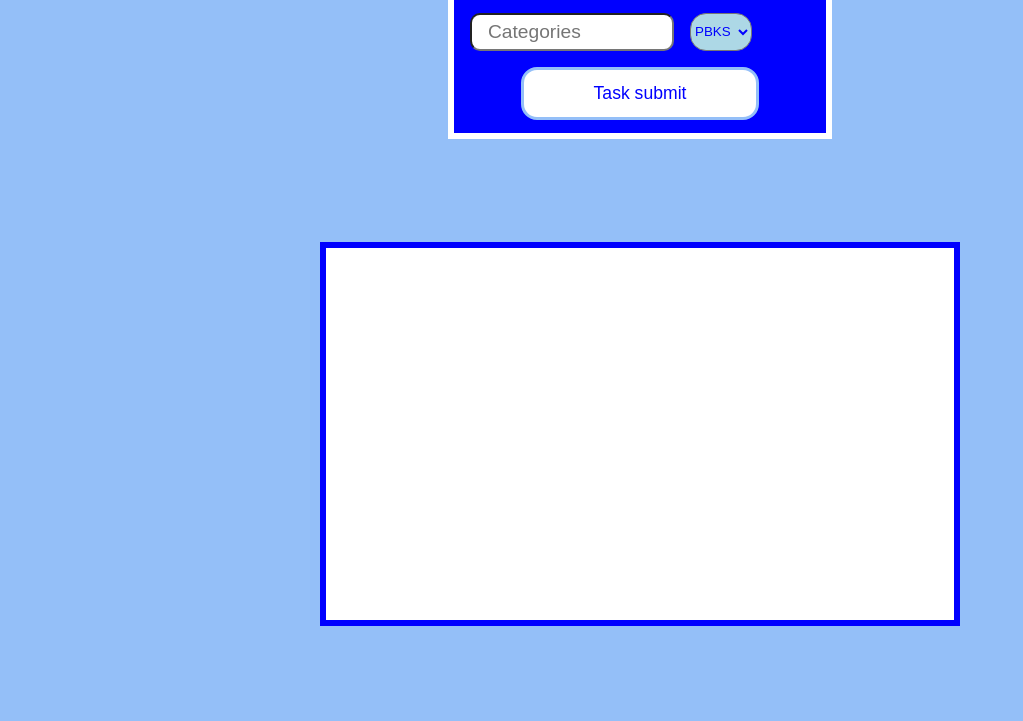
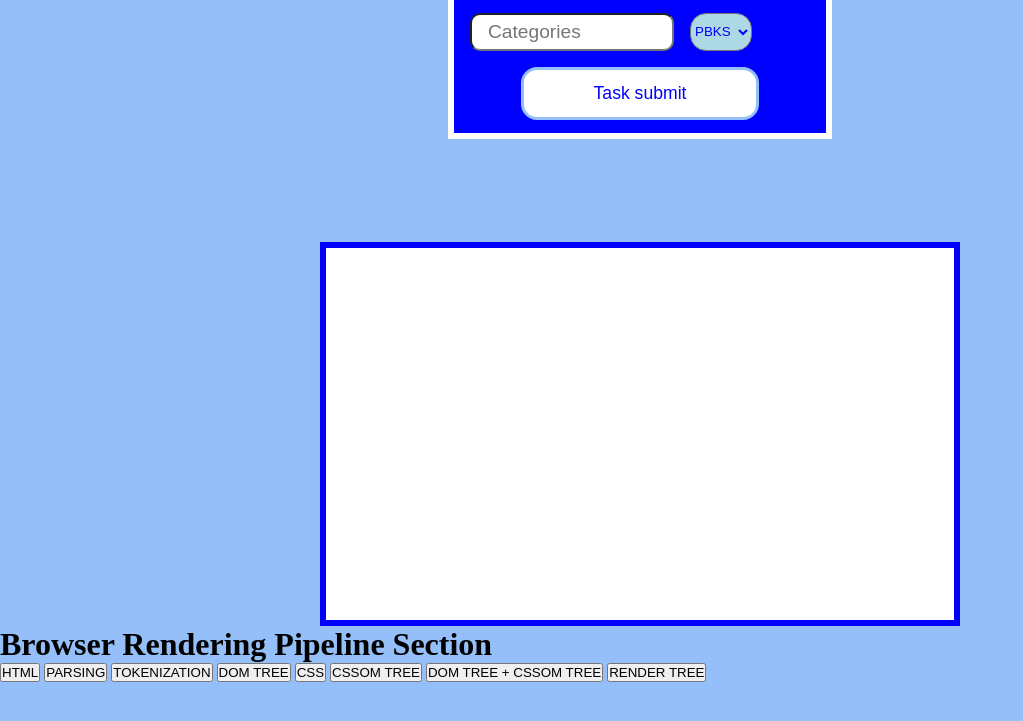
Before and after one commit to daljeetkaur092005-sudo/Dom-property, a plain HTML site: page index.html in a window 1280 px wide. Shown: the part 283-1004 px from the top of the page, without its empty margins (0-1023 px from the left). Drawn offline with Linux system fonts and the light colour scheme.

Commit message:
Enhance index.html with Browser Rendering Pipeline section
Added a new section for Browser Rendering Pipeline with buttons for various stages.

```diff
--- a/index.html
+++ b/index.html
@@ -24,58 +24,29 @@
 <option>LSG</option>
 <option>DELHI</option>
 </select></div>
-
 </div>
-
-
-
 <div class="parent">
-
-
-
-
-
-
-
-
-
-
-
-
 </div>
-
-
-
-
-
-
-
-
-
-
-
-
-
+<div>
+<h1 class="browser">Browser Rendering Pipeline Section</h1>
+<div class="sameall">
+<button class="same">HTML</button>
+<i class="ri-arrow-right-line"></i>
+<button class="same">PARSING</button>
+<i class="ri-arrow-right-line"></i>
+<button class="same">TOKENIZATION</button>
+<i class="ri-arrow-right-line"></i>
+<button class="same">DOM TREE</button>
+<i class="ri-arrow-right-line"></i>
+<button class="same">CSS</button>
+<i class="ri-arrow-right-line"></i>
+<button class="same">CSSOM TREE</button>
+<i class="ri-arrow-right-line"></i>
+<button class="same"> DOM TREE + CSSOM TREE</button>
+<i class="ri-arrow-right-line"></i>
+<button class="same">RENDER TREE</button></div>
+</div>
 </main>
-
-
-
-
-
-
-
-
-
-
-
-
-
-
-
-
-
-
-
     <script src="script.js"></script>
 </body>
 </html>
```
